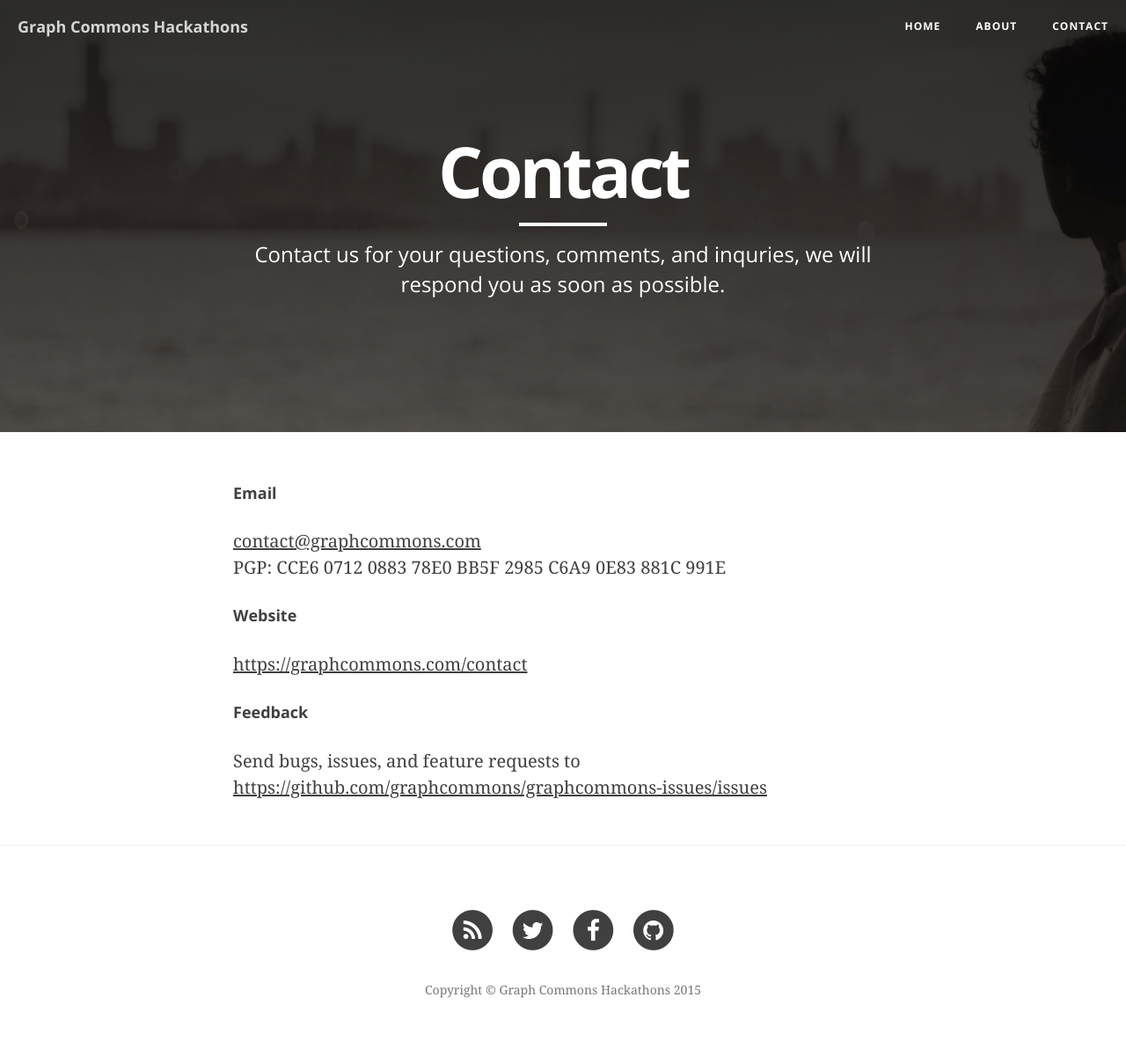
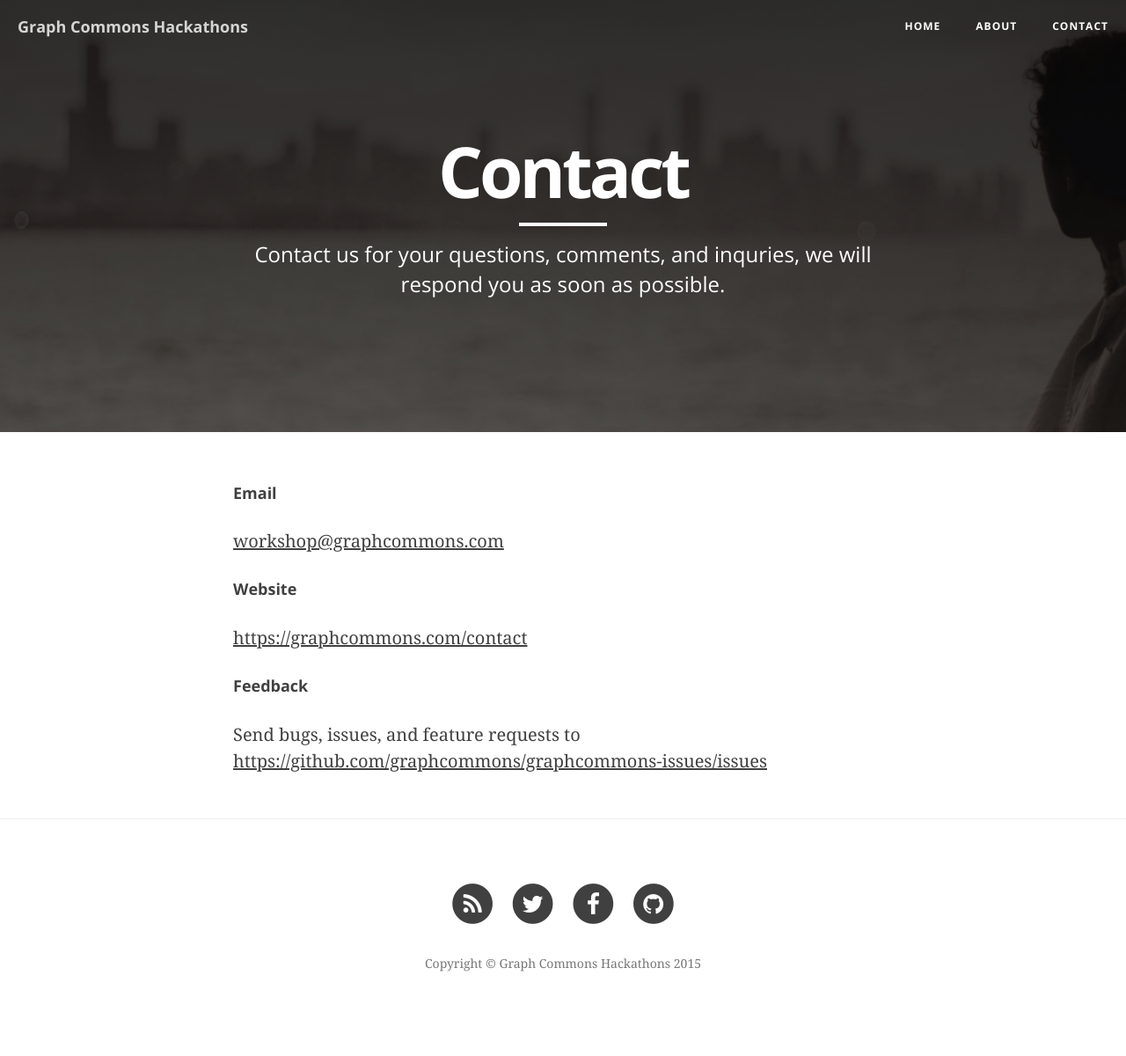
Before and after one commit to graphcommons/hackathons, a Jekyll site: the page built from contact.md, in a window 1280 px wide. Shown: the whole page at 88% size. Built offline with Jekyll 4.4.1, drawn with Linux system fonts in a browser that asks for light colours; nearby versions of some CDN libraries; after the commit the page ends 1170 px from its top, so only the background shows below that.

Commit message:
workshop email

```diff
--- a/contact.md
+++ b/contact.md
@@ -7,8 +7,7 @@
 
 #### Email
 <p>
-    <a href="mailto:contact@graphcommons.com">contact@graphcommons.com</a><br>
-    PGP: CCE6 0712 0883 78E0 BB5F 2985 C6A9 0E83 881C 991E
+    <a href="mailto:workshop@graphcommons.com">workshop@graphcommons.com</a>
 </p>
 
 #### Website
```
